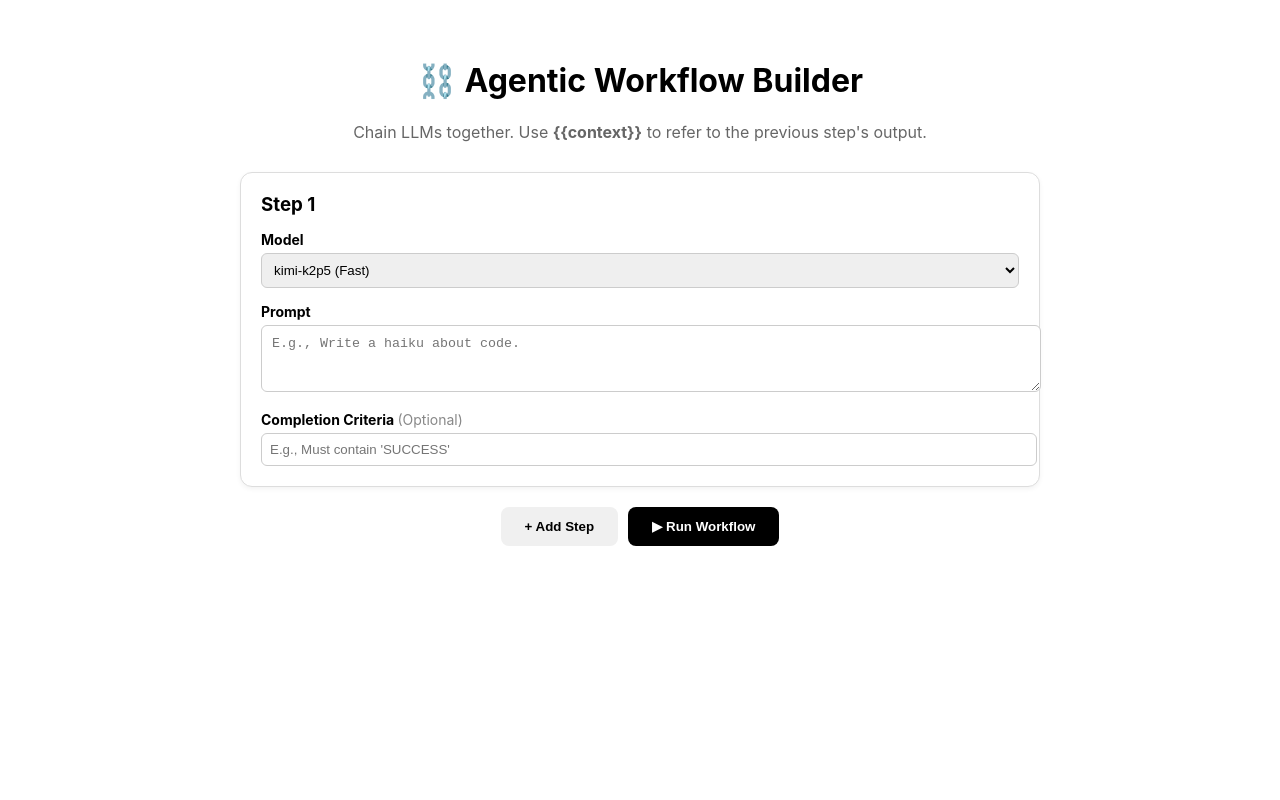
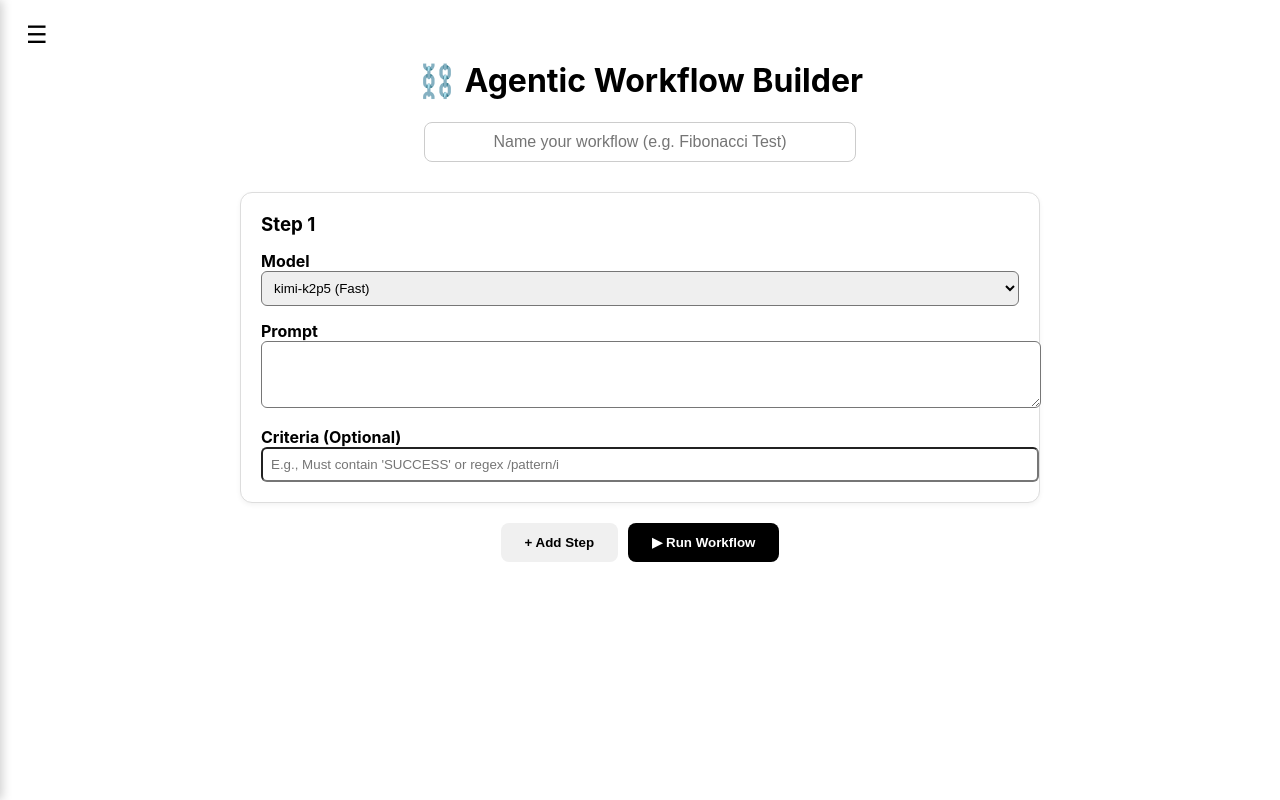
Before and after one commit to harish-88279/Agentic-Workflow, a React (Create React App) app in the folder frontend/: page / in a window 1280 px wide. Built offline with nearby package versions, Linux system fonts and the light colour scheme.

Commit message:
feat: Made a working history of workflows.

```diff
--- a/frontend/src/App.js
+++ b/frontend/src/App.js
@@ -1,30 +1,74 @@
-import React, { useState } from 'react';
+import React, { useState, useEffect } from 'react';
 
 function App() {
-  const [steps, setSteps] = useState([
-    { id: 1, model: "kimi-k2p5", prompt: "", criteria: "" }
-  ]);
+  // State
+  const [workflowName, setWorkflowName] = useState("");
+  const [steps, setSteps] = useState([{ id: 1, model: "kimi-k2p5", prompt: "", criteria: "" }]);
   const [logs, setLogs] = useState(null);
   const [loading, setLoading] = useState(false);
 
-  // Add a new empty step
-  const addStep = () => {
-    const newId = steps.length + 1;
-    setSteps([...steps, { id: newId, model: "kimi-k2p5", prompt: "", criteria: "" }]);
+  // Sidebar State
+  const [history, setHistory] = useState([]);
+  const [isSidebarOpen, setIsSidebarOpen] = useState(false);
+
+  // --- FETCH HISTORY ---
+  const fetchHistory = async () => {
+    try {
+      const res = await fetch('http://localhost:3001/api/workflows');
+      const data = await res.json();
+
+      // SAFETY CHECK: Only set history if data is actually an array
+      if (Array.isArray(data)) {
+        setHistory(data);
+      } else {
+        console.error("API returned non-array:", data);
+        setHistory([]); // Fallback to empty list
+      }
+    } catch (err) {
+      console.error("Failed to load history", err);
+      setHistory([]); // Fallback to empty list
+    }
   };
 
-  // Remove a step
-  const removeStep = (id) => {
-    if (steps.length === 1) return;
-    setSteps(steps.filter(s => s.id !== id));
+  // Open sidebar and refresh list
+  const toggleSidebar = () => {
+    if (!isSidebarOpen) fetchHistory();
+    setIsSidebarOpen(!isSidebarOpen);
   };
 
-  // Update a specific field in a step
+  // --- LOAD A PREVIOUS WORKFLOW ---
+  const loadWorkflow = (item) => {
+    setWorkflowName(item.name);
+    // Restore steps (parse JSON if needed)
+    setSteps(item.steps); // Assuming Prisma returns it as object automatically
+
+    // Restore Results (from the latest execution)
+    if (item.executions && item.executions.length > 0) {
+      setLogs({ execution: item.executions[0] });
+    } else {
+      setLogs(null);
+    }
+
+    setIsSidebarOpen(false); // Close sidebar
+  };
+
+  // --- STEP MANAGEMENT ---
+  const addStep = () => {
+    setSteps([...steps, { id: steps.length + 1, model: "kimi-k2p5", prompt: "", criteria: "" }]);
+  };
+
+  const removeStep = (id) => setSteps(steps.filter(s => s.id !== id));
+
   const updateStep = (id, field, value) => {
     setSteps(steps.map(s => (s.id === id ? { ...s, [field]: value } : s)));
   };
 
+  // --- RUN WORKFLOW ---
   const handleRun = async () => {
+    if (!workflowName.trim()) {
+      alert("Please give your workflow a name!");
+      return;
+    }
     setLoading(true);
     setLogs(null);
 
@@ -32,13 +76,11 @@ function App() {
       const response = await fetch('http://localhost:3001/api/run-workflow', {
         method: 'POST',
         headers: { 'Content-Type': 'application/json' },
-        body: JSON.stringify({
-          name: "My Agentic Workflow",
-          steps: steps
-        })
+        body: JSON.stringify({ name: workflowName, steps: steps })
       });
       const data = await response.json();
       setLogs(data);
+      fetchHistory(); // Refresh history list quietly
     } catch (error) {
       console.error(error);
       alert("Failed to connect to backend");
@@ -47,20 +89,98 @@ function App() {
   };
 
   return (
-    <div style={{ padding: '40px', fontFamily: 'Inter, sans-serif', maxWidth: '800px', margin: '0 auto' }}>
+    <div style={{ fontFamily: 'Inter, sans-serif', minHeight: '100vh', display: 'flex' }}>
+
+      {/* --- SIDEBAR --- */}
+      <div style={{
+        position: 'fixed',
+        left: 0, top: 0, bottom: 0,
+        width: '300px',
+        background: '#1a1a1a',
+        color: 'white',
+        transform: isSidebarOpen ? 'translateX(0)' : 'translateX(-100%)',
+        transition: 'transform 0.3s ease',
+        zIndex: 1000,
+        padding: '20px',
+        boxShadow: '2px 0 10px rgba(0,0,0,0.2)'
+      }}>
+        <div style={{ display: 'flex', justifyContent: 'space-between', marginBottom: '20px' }}>
+          <h2>📜 History</h2>
+          <button onClick={toggleSidebar} style={{ background: 'none', border: 'none', color: 'white', fontSize: '20px', cursor: 'pointer' }}>✕</button>
+        </div>
+        <div style={{ overflowY: 'auto', height: '90%' }}>
+          {history.map((item) => (
+            <div
+              key={item.id}
+              onClick={() => loadWorkflow(item)}
+              style={{
+                padding: '15px',
+                borderBottom: '1px solid #333',
+                cursor: 'pointer',
+                background: '#2a2a2a',
+                marginBottom: '10px',
+                borderRadius: '8px'
+              }}
+            >
+              <div style={{ fontWeight: 'bold', marginBottom: '5px' }}>{item.name}</div>
+              <div style={{ fontSize: '12px', color: '#aaa' }}>
+                {new Date(item.createdAt).toLocaleString()}
+              </div>
+              <div style={{
+                marginTop: '5px',
+                fontSize: '10px',
+                padding: '4px',
+                borderRadius: '4px',
+                display: 'inline-block',
+                background: item.executions[0]?.status === 'SUCCESS' || item.executions[0]?.status === 'COMPLETED' ? '#1f6e43' : '#8a1c1c'
+              }}>
+                {item.executions[0]?.status || 'UNKNOWN'}
+              </div>
+            </div>
+          ))}
+        </div>
+      </div>
+
+      {/* --- MAIN CONTENT --- */}
+      <div style={{ flex: 1, padding: '40px', maxWidth: '800px', margin: '0 auto' }}>
+
+        {/* HAMBURGER MENU */}
+        <button
+          onClick={toggleSidebar}
+          style={{
+            position: 'absolute', top: '20px', left: '20px',
+            fontSize: '24px', background: 'none', border: 'none', cursor: 'pointer'
+          }}
+        >
+          ☰
+        </button>
+
         <h1 style={{ textAlign: 'center' }}>⛓️ Agentic Workflow Builder</h1>
-      <p style={{ textAlign: 'center', color: '#666' }}>
-        Chain LLMs together. Use <b>{"{{context}}"}</b> to refer to the previous step's output.
-      </p>
+
+        {/* WORKFLOW NAME INPUT */}
+        <div style={{ marginBottom: '30px', textAlign: 'center' }}>
+          <input
+            type="text"
+            placeholder="Name your workflow (e.g. Fibonacci Test)"
+            value={workflowName}
+            onChange={(e) => setWorkflowName(e.target.value)}
+            style={{
+              padding: '10px 15px',
+              fontSize: '16px',
+              width: '100%',
+              maxWidth: '400px',
+              borderRadius: '8px',
+              border: '1px solid #ccc',
+              textAlign: 'center'
+            }}
+          />
+        </div>
 
         {/* STEPS EDITOR */}
-      <div style={{ display: 'flex', flexDirection: 'column', gap: '20px', marginTop: '30px' }}>
+        <div style={{ display: 'flex', flexDirection: 'column', gap: '20px' }}>
           {steps.map((step, index) => (
             <div key={step.id} style={{
-            border: '1px solid #ddd',
-            padding: '20px',
-            borderRadius: '12px',
-            background: '#fff',
+              border: '1px solid #ddd', padding: '20px', borderRadius: '12px', background: '#fff',
               boxShadow: '0 2px 5px rgba(0,0,0,0.05)'
             }}>
               <div style={{ display: 'flex', justifyContent: 'space-between', marginBottom: '15px' }}>
@@ -71,42 +191,35 @@ function App() {
                   </button>
                 )}
               </div>
-
-            {/* Step Inputs */}
               <div style={{ display: 'grid', gap: '15px' }}>
                 <div>
-                <label style={{ display: 'block', fontSize: '14px', marginBottom: '5px', fontWeight: 'bold' }}>Model</label>
+                  <label style={{ display: 'block', fontWeight: 'bold' }}>Model</label>
                   <select
                     value={step.model}
                     onChange={(e) => updateStep(step.id, 'model', e.target.value)}
-                  style={{ width: '100%', padding: '8px', borderRadius: '6px', border: '1px solid #ccc' }}
+                    style={{ width: '100%', padding: '8px', borderRadius: '6px' }}
                   >
                     <option value="kimi-k2p5">kimi-k2p5 (Fast)</option>
                     <option value="kimi-k2-instruct-0905">kimi-k2-instruct (Reasoning)</option>
                   </select>
                 </div>
-
                 <div>
-                <label style={{ display: 'block', fontSize: '14px', marginBottom: '5px', fontWeight: 'bold' }}>Prompt</label>
+                  <label style={{ display: 'block', fontWeight: 'bold' }}>Prompt</label>
                   <textarea
                     rows="3"
                     value={step.prompt}
                     onChange={(e) => updateStep(step.id, 'prompt', e.target.value)}
-                  placeholder={index === 0 ? "E.g., Write a haiku about code." : "E.g., Translate the text above to Spanish."}
-                  style={{ width: '100%', padding: '10px', borderRadius: '6px', border: '1px solid #ccc', fontFamily: 'monospace' }}
+                    style={{ width: '100%', padding: '10px', borderRadius: '6px', fontFamily: 'monospace' }}
                   />
                 </div>
-
                 <div>
-                <label style={{ display: 'block', fontSize: '14px', marginBottom: '5px', fontWeight: 'bold' }}>
-                  Completion Criteria <span style={{fontWeight: 'normal', color: '#888'}}>(Optional)</span>
-                </label>
+                  <label style={{ display: 'block', fontWeight: 'bold' }}>Criteria (Optional)</label>
                   <input
                     type="text"
                     value={step.criteria}
                     onChange={(e) => updateStep(step.id, 'criteria', e.target.value)}
-                  placeholder="E.g., Must contain 'SUCCESS'"
-                  style={{ width: '100%', padding: '8px', borderRadius: '6px', border: '1px solid #ccc' }}
+                    placeholder="E.g., Must contain 'SUCCESS' or regex /pattern/i"
+                    style={{ width: '100%', padding: '8px', borderRadius: '6px' }}
                   />
                 </div>
               </div>
@@ -114,45 +227,36 @@ function App() {
           ))}
         </div>
 
-      {/* ACTION BUTTONS */}
+        {/* ACTIONS */}
         <div style={{ marginTop: '20px', display: 'flex', gap: '10px', justifyContent: 'center' }}>
-        <button
-          onClick={addStep}
-          style={{ padding: '12px 24px', background: '#f0f0f0', border: 'none', borderRadius: '8px', cursor: 'pointer', fontWeight: 'bold' }}
-        >
+          <button onClick={addStep} style={{ padding: '12px 24px', background: '#f0f0f0', border: 'none', borderRadius: '8px', cursor: 'pointer', fontWeight: 'bold' }}>
             + Add Step
           </button>
-        <button
-          onClick={handleRun}
-          disabled={loading}
-          style={{ padding: '12px 24px', background: loading ? '#ccc' : '#000', color: 'white', border: 'none', borderRadius: '8px', cursor: 'pointer', fontWeight: 'bold' }}
-        >
-          {loading ? "running..." : "▶ Run Workflow"}
+          <button onClick={handleRun} disabled={loading} style={{ padding: '12px 24px', background: loading ? '#ccc' : '#000', color: 'white', border: 'none', borderRadius: '8px', cursor: 'pointer', fontWeight: 'bold' }}>
+            {loading ? "Runing..." : "▶ Run Workflow"}
           </button>
         </div>
 
-      {/* RESULTS DISPLAY */}
+        {/* RESULTS */}
         {logs && (
           <div style={{ marginTop: '40px', borderTop: '2px solid #eee', paddingTop: '20px' }}>
             <h2>🚀 Execution Results</h2>
             <div style={{ display: 'flex', flexDirection: 'column', gap: '15px' }}>
               {logs.execution.results.map((res, i) => (
                 <div key={i} style={{
-                padding: '15px',
-                borderRadius: '8px',
+                  padding: '15px', borderRadius: '8px',
                   background: res.status === 'SUCCESS' ? '#e6fffa' : '#fff5f5',
                   borderLeft: res.status === 'SUCCESS' ? '5px solid green' : '5px solid red'
                 }}>
                   <strong>Step {i + 1} ({res.status})</strong>
-                <pre style={{ whiteSpace: 'pre-wrap', marginTop: '10px', color: '#333' }}>
-                  {res.output}
-                </pre>
+                  <pre style={{ whiteSpace: 'pre-wrap', marginTop: '10px', color: '#333' }}>{res.output}</pre>
                 </div>
               ))}
             </div>
           </div>
         )}
       </div>
+    </div>
   );
 }
 
```
Also changed, not shown: 1 other file (tests, documents, lock files or other folders). Lines whose indentation alone changed are shown as unchanged.
